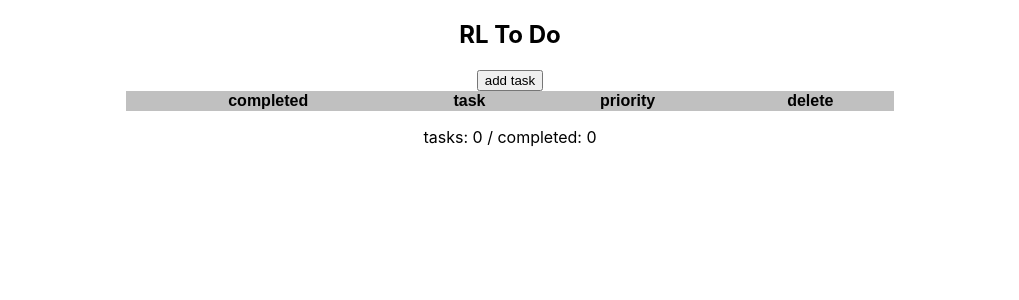
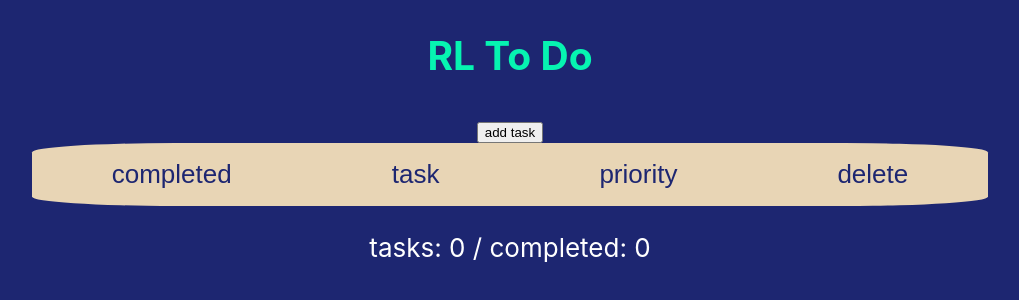
Before and after one commit to mospina/rl-todo, a React (Create React App) app: page / in a window 1280 px wide. Shown: the top 300 px of the page, without its empty margins (130-1149 px from the left). Built offline with nearby package versions, Linux system fonts and the light colour scheme.

Commit message:
Modify table to use flexbox

```diff
--- a/src/App.tsx
+++ b/src/App.tsx
@@ -1,5 +1,4 @@
 import React from "react";
-import "./App.css";
 import Tasks from "./components/Tasks";
 
 const App = () => {
--- a/src/components/Tasks/List/index.tsx
+++ b/src/components/Tasks/List/index.tsx
@@ -4,24 +4,22 @@ import Task from "../Task";
 
 const List = ({ tasks, onTaskUpdate, onTaskDelete }: Tasks.ListProps) => (
   <Table>
-    <thead>
-      <Headers>
-        <th>completed</th>
-        <th>task</th>
-        <th>priority</th>
-        <th>delete</th>
-      </Headers>
-    </thead>
-    <tbody>
-      {tasks.sort(compare).map((task) => (
+    <Headers>
+      <Header>completed</Header>
+      <Header>task</Header>
+      <Header>priority</Header>
+      <Header>delete</Header>
+    </Headers>
+    {tasks.sort(compare).map((task) => (
+      <Row>
         <Task
           key={task.id}
           task={task}
           onTaskUpdate={onTaskUpdate}
           onTaskDelete={onTaskDelete}
         />
-      ))}
-    </tbody>
+      </Row>
+    ))}
   </Table>
 );
 
@@ -33,16 +31,36 @@ const compare = (a: Tasks.Task, b: Tasks.Task): number => {
   return 0;
 };
 
-const Table = styled.table`
+const Table = styled.div`
+  display: flex
+  width: 100%
+  margin: 1em;
   font-family: Arial, Helvetica, sans-serif;
-  margin: auto;
-  width: 60%;
-  border-spacing: 0;
-  border-collapse: collapse;
+  border-radius: 3%;
 `;
 
-const Headers = styled.tr`
-  background-color: #c0c0c0;
+const Headers = styled.div`
+  display: flex;
+  flex-direction: row;
+  justify-content: space-between;
+  background-color: #E8D5B5;
+  color: #1d2671;
+  border-radius: 15%;
+`;
+
+const Row = styled.div`
+  display: flex;
+  flex-direction: row;
+  justify-content: space-between;
+  background-color: #fbf7ff;
+  color: #1d2671;
+`;
+
+const Header = styled.div`
+  width: 25%;
+  margin-top: 1rem;
+  margin-bottom: 1rem;
+  padding: 0 5rem 0 5rem;
 `;
 
 export default List;
--- a/src/components/Tasks/Task/index.tsx
+++ b/src/components/Tasks/Task/index.tsx
@@ -19,8 +19,8 @@ const Task = ({ task, onTaskUpdate, onTaskDelete }: Tasks.TaskProps) => {
     onTaskUpdate(task.id, { ...task, priority: task.priority + 1 });
 
   return (
-    <Row>
-      <td>
+    <React.Fragment>
+      <Completed>
         <input
           id={`completed-${task.id}`}
           name="Completed"
@@ -28,9 +28,9 @@ const Task = ({ task, onTaskUpdate, onTaskDelete }: Tasks.TaskProps) => {
           checked={task.completed}
           onChange={handleCompleted}
         />
-      </td>
+      </Completed>
       <Content>{task.content}</Content>
-      <td>
+      <Priority>
         <RoundButton
           id={`increment-priority-${task.id}`}
           className="round-button"
@@ -46,8 +46,8 @@ const Task = ({ task, onTaskUpdate, onTaskDelete }: Tasks.TaskProps) => {
         >
           -
         </RoundButton>
-      </td>
-      <td>
+      </Priority>
+      <Delete>
         <RoundButton
           id={`delete-task-${task.id}`}
           className="round-button"
@@ -55,17 +55,42 @@ const Task = ({ task, onTaskUpdate, onTaskDelete }: Tasks.TaskProps) => {
         >
           X
         </RoundButton>
-      </td>
-    </Row>
+      </Delete>
+    </React.Fragment>
   );
 };
 
-const Row = styled.tr`
-  background-color: #e8e8e8;
+const Completed = styled.div`
+  text-align: center;
+  width: 15%;
+  margin-top: 1rem;
+  margin-bottom: 1rem;
+  padding: 0 5rem 0 5rem;
+
 `;
 
-const Content = styled.td`
+const Content = styled.div`
+  flex-grow: 1;
   text-align: left;
+  width: 60%;
+  margin-top: 1rem;
+  margin-bottom: 1rem;
+  padding: 0 5rem 0 5rem;
+`;
+
+const Priority = styled.div`
+  text-align: left;
+  width: 30%;
+  margin-top: 1rem;
+  margin-bottom: 1rem;
+  padding: 0 5rem 0 5rem;
+`;
+const Delete = styled.div`
+  text-align: left;
+  width: 30%;
+  margin-top: 1rem;
+  margin-bottom: 1rem;
+  padding: 0 5rem 0 5rem;
 `;
 
 const RoundButton = styled.button`
--- a/src/components/Tasks/index.tsx
+++ b/src/components/Tasks/index.tsx
@@ -1,4 +1,5 @@
 import React, { useState, useRef } from "react";
+import styled from "styled-components";
 import List from "./List";
 import Form from "./Form";
 import Stats from "./Stats";
@@ -26,8 +27,9 @@ const Tasks = () => {
   };
 
   return (
-    <div>
-      <h2>RL To Do</h2>
+    <Container>
+      <Header>RL To Do</Header>
+      <Main>
         <Togglable buttonLabel="add task" ref={createFormRef}>
           <Form onSubmit={handleCreateTask} />
         </Togglable>
@@ -37,7 +39,8 @@ const Tasks = () => {
           onTaskDelete={handleDeleteTask}
         />
         <Stats tasks={tasks} />
-    </div>
+      </Main>
+    </Container>
   );
 };
 
@@ -53,4 +56,27 @@ const createTask = ({
 
 const generateId = (): number => Number((Math.random() * 1000000).toFixed(0));
 
+const Container = styled.div`
+  background-color: #1d2671;
+  min-height: 100vh;
+  display: flex;
+  flex-direction: column;
+  align-items: center;
+  font-size: calc(10px + 2vmin);
+  color: #fff;
+`;
+
+const Header = styled.h2`
+  color: #06f4b1;
+`;
+
+const Main = styled.div`
+  display: flex;
+  flex-direction: column;
+  align-items: center;
+  justify-content: center;
+  font-size: calc(10px + 2vmin);
+  width: 100%;
+`;
+
 export default Tasks;
```
Lines whose indentation alone changed are shown as unchanged.
